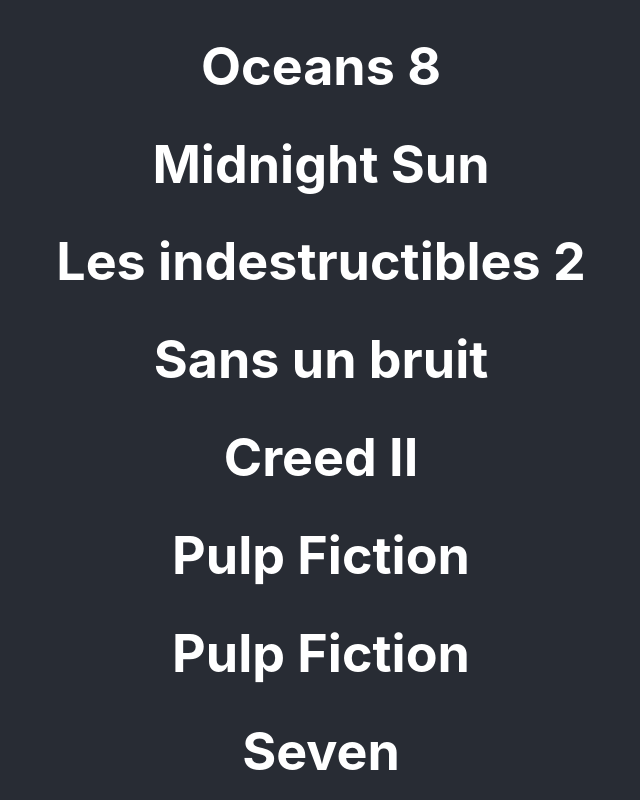
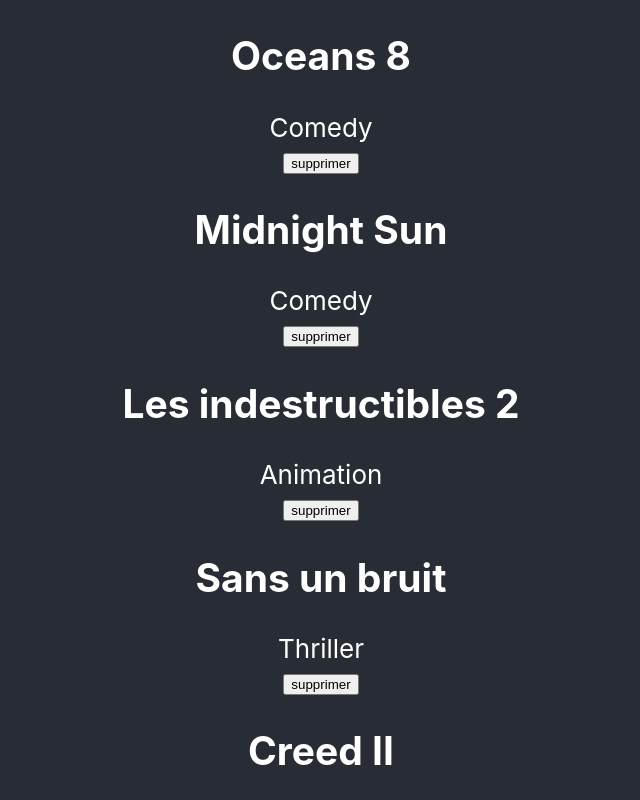
Before and after one commit to thomas37000/react-interview, a React (Create React App) app: page / in a window 1280 px wide. Shown: the top 800 px of the page, without its empty margins (319-959 px from the left). Built offline with nearby package versions, Linux system fonts and the light colour scheme.

Commit message:
create a card component

```diff
--- /dev/null
+++ b/src/components/Card/Card.jsx
@@ -0,0 +1,33 @@
+import React from "react";
+import PropTypes from "prop-types";
+import "./Card.css";
+
+export default function Card({
+  category,
+  dislikes,
+  id,
+  likes,
+  title,
+  handleClick,
+}) {
+  return (
+    <div className="card-container">
+      <div className="card">
+        <div className="card-movie">
+          <h2 className="movie-title">{title}</h2>
+        </div>
+        <div className="technos">{category}</div>
+      </div>
+      <button className="btn-delete" onClick={handleClick}>
+        supprimer
+      </button>
+    </div>
+  );
+}
+
+Card.propTypes = {
+  category: PropTypes.string.isRequired,
+  dislikes: PropTypes.number.isRequired,
+  likes: PropTypes.number.isRequired,
+  title: PropTypes.string.isRequired,
+};
--- a/src/components/Movies.jsx
+++ b/src/components/Movies.jsx
@@ -1,5 +1,6 @@
 import React, { useState, useEffect } from "react";
 import { movies$ } from "../api/movies";
+import Card from "./Card/Card";
 import "./Movies.css";
 
 export default function Movies() {
@@ -19,8 +20,8 @@
     moviesList &&
     moviesList.map((movie) => {
       return (
-        <div className="card-movies" key={movie.id}>
-          <h1>{movie.title}</h1>
+        <div className="card-movies">
+          <Card key={movie.id} {...movie} />
         </div>
       );
     });
```
Also changed, not shown: src/components/Card/Card.css (added).
